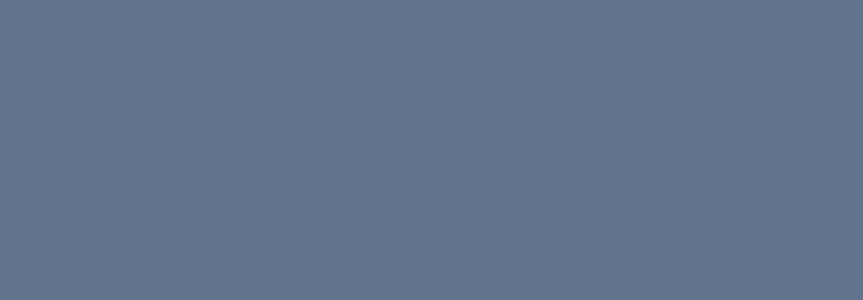
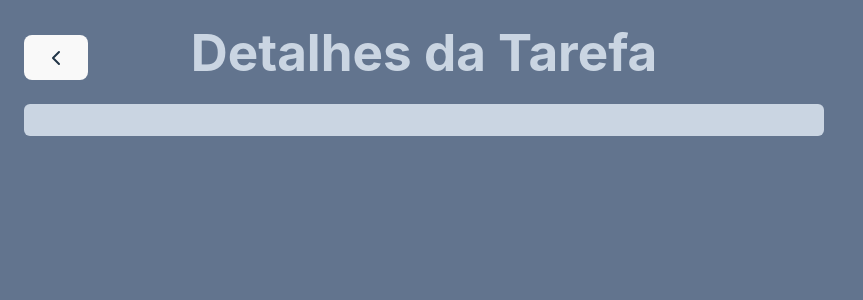
Before and after one commit to andressa-leite/react-tailwind-tasks-app, a React (Vite) app: page /task in a window 1280 px wide. Shown: the top 300 px of the page, without its empty margins (0-863 px from the left). Built offline with nearby package versions, Linux system fonts and the light colour scheme.

Commit message:
Estilizada a pagina de DETALHES DA TAREFA

```diff
--- a/src/components/pages/TaskPage.jsx
+++ b/src/components/pages/TaskPage.jsx
@@ -1,3 +1,4 @@
+import { ChevronLeftIcon } from "lucide-react";
 import React from "react";
 import { useSearchParams } from "react-router-dom";
 
@@ -7,8 +8,20 @@ function TaskPage() {
   const description = searchParams.get("description");
   return (
     <div className="h-screen w-screen bg-slate-500 p-6">
-      <h1>{title}</h1>
-      <p>{description}</p>
+      <div className="w-[800px] space-y-4 ">
+        <div className="flex justify-center relative mb-6">
+          <button className="absolute left-0 bottom-0">
+            <ChevronLeftIcon />
+          </button>
+          <h1 className="text-3xl text-slate-300 font-bold text-center">
+            Detalhes da Tarefa
+          </h1>
+        </div>
+        <div className="bg-slate-300 p-4 rounded-md">
+          <h2 className="text-xl text-blue-950 font-bold">{title}</h2>
+          <p className="text-blue-950">{description}</p>
+        </div>
+      </div>
     </div>
   );
 }
```
